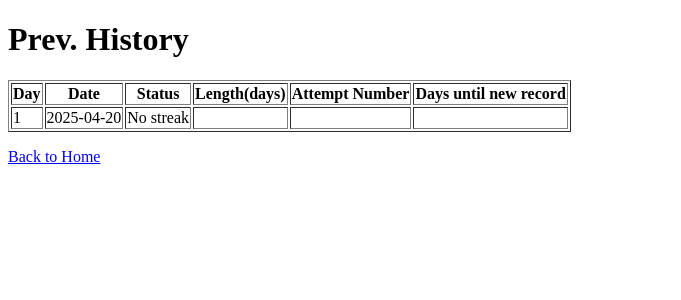
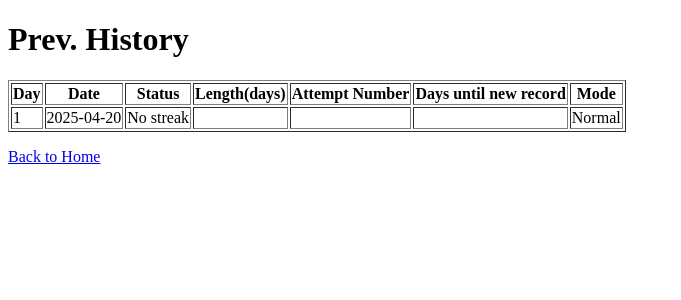
Before and after one commit to Nanuzer0/Nofap-tracker, a Flask app: page /history in a window 1280 px wide. Shown: the top 300 px of the page, without its empty margins (0-681 px from the left). Run offline with Flask 3, Linux system fonts and the light colour scheme.

Commit message:
added hard mode

```diff
--- a/server.py
+++ b/server.py
@@ -36,13 +36,13 @@ class Streak(db.Model):
     mode = db.Column("Mode", db.Enum(Mode))
 
     def __init__(self, day: int, date: py_datetime.datetime, status: bool, streak_days = None, attempt_number = None, streak_started = None, mode = Mode.Normal):
-        self.mode = mode
         self.day = day
         self.date = date
         self.status = status
         self.streak_days = streak_days
         self.attempt_number = attempt_number
         self.streak_started = streak_started
+        self.mode = mode
 
 class Record(db.Model):
     id = db.Column("id", db.Integer, primary_key = True)
@@ -58,16 +58,22 @@ def home():
         match request.form["streakstatus"]:
             case "Start":
                 today.streak_started = True
+                match request.form["mode"]:
+                    case "Normal":
+                        today.mode = Mode.Normal
+                    case "Hard":
+                        today.mode = Mode.Hard
                 db.session.commit()
             case "End":
                 today.status = False
                 today.streak_days = None
                 today.attempt_number = None
                 today.streak_started = False
+                today.mode = None
                 db.session.commit()
 
     #desc = str(today.day) + " " + str(today.date) + " " + str(today.status) + " " + str(today.streak_days) + " " + str(today.attempt_number) + " " + str(today.streak_started)
-    return render_template("index.html", streak = today.streak_days, status = today.status, started = today.streak_started, record = Record.query.first().days)
+    return render_template("index.html", streak = today.streak_days, status = today.status, started = today.streak_started, record = Record.query.first().days, mode = today.mode.name)
 
 @app.route("/history")
 def history():
@@ -82,6 +88,7 @@ def test():
 def update_database():
     with app.app_context():
         yesterday = Streak.query.order_by(Streak.day.desc()).first()
+        # check if db is empty
         if (yesterday == None):
             today = Streak(1, py_datetime.datetime.today().date(), status = False, streak_started = False)
             db.session.add(today)
@@ -89,22 +96,43 @@ def update_database():
             db.session.add(record)
             db.session.commit()
             return
+
+        day = yesterday.day + 1
+        date = py_datetime.datetime.today().date()
+        # status
         if (yesterday.status):
             yesterday.streak_days += 1
             db.session.commit()
-            today = Streak(yesterday.day + 1, py_datetime.datetime.today().date(), True, yesterday.streak_days, yesterday.attempt_number, True)
+            status = True
         else:
             if (yesterday.streak_started):
-                previous_attempt = Streak.query.order_by(Streak.attempt_number.desc()).first().attempt_number
-                if previous_attempt == None:
-                    previous_attempt = 0
-                today = Streak(yesterday.day + 1, py_datetime.datetime.today().date(), True, 0, previous_attempt + 1, True)
+                status = True
             else:
-                today = Streak(yesterday.day + 1, py_datetime.datetime.today().date(), False, streak_started = False)
+                status = False
+        # streak_days
+        if status:
+            if yesterday.status:
+                streak_days = yesterday.streak_days
+            else:
+                streak_days = 0
+        # attempt_number
+        previous_attempt = Streak.query.order_by(Streak.attempt_number.desc()).first().attempt_number
+        if previous_attempt == None:
+            previous_attempt = 0
+        if not yesterday.status and status:
+            attempt_number = previous_attempt + 1
+        # streak_started
+        streak_started = yesterday.streak_started
+        # mode
+        mode = yesterday.mode
+
+        today = Streak(day, date, status, streak_days, attempt_number, streak_started, mode)
+        db.session.add(today)
+
         record = Record.query.first()
         if today.streak_days > record.days:
             record.days = today.streak_days
-        db.session.add(today)
+
         db.session.commit()
 
 def date_checker_thread(today_date: str):
--- /dev/null
+++ b/static/color.js
@@ -0,0 +1,5 @@
+var mode = document.getElementById('mode');
+
+if (mode.textContent == 'Hard') {
+    mode.style.color = 'red';
+}
--- a/templates/table.html
+++ b/templates/table.html
@@ -13,6 +13,7 @@
             <th>Length(days)</th>
             <th>Attempt Number</th>
             <th>Days until new record</th>
+            <th>Mode</th>
         </tr>
         {% for day in list %}
         <tr>
@@ -42,7 +43,14 @@
             {% else %}
                 <td></td>
             {% endif %}
-
+            <!-- <td>{{ day.mode }}</td>     -->
+            {% if day.mode.value == 1 %}
+                <td>Normal</td>
+            {% elif day.mode.value == 2 %}
+                <td>Hard</td>
+            {% elif day.mode == None %}
+                <td></td>
+            {% endif %}
         </tr>
         {% endfor %}
     </table>
```
Also changed, not shown: templates/index.html (+6 -2 lines).
